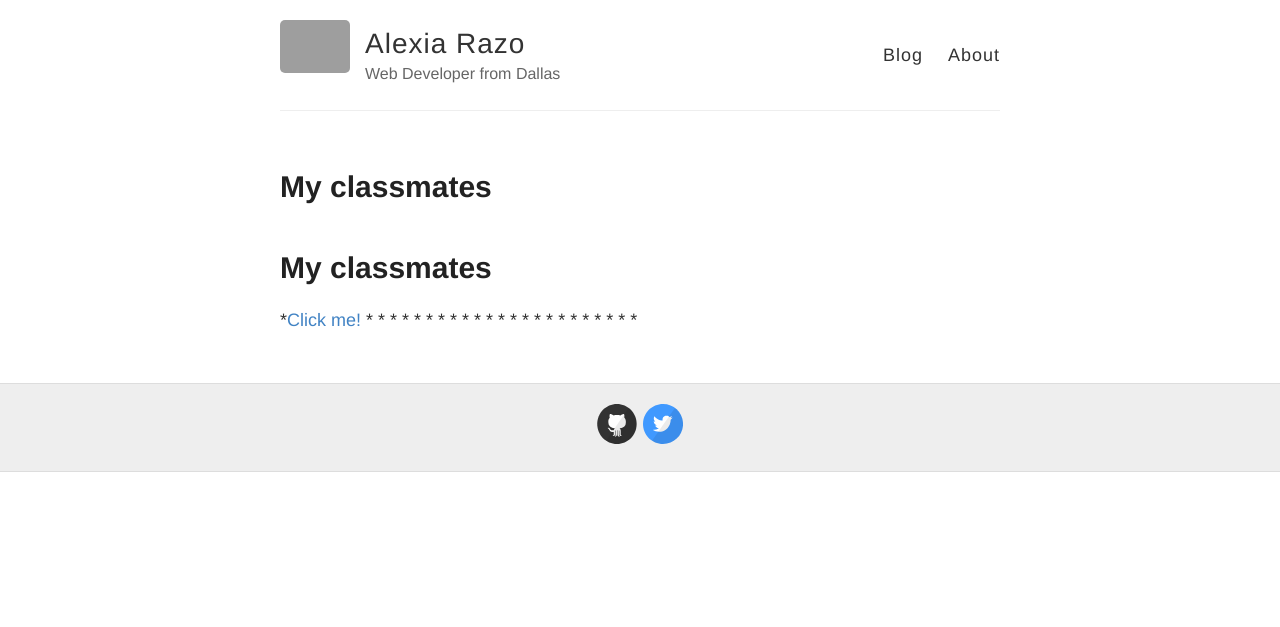
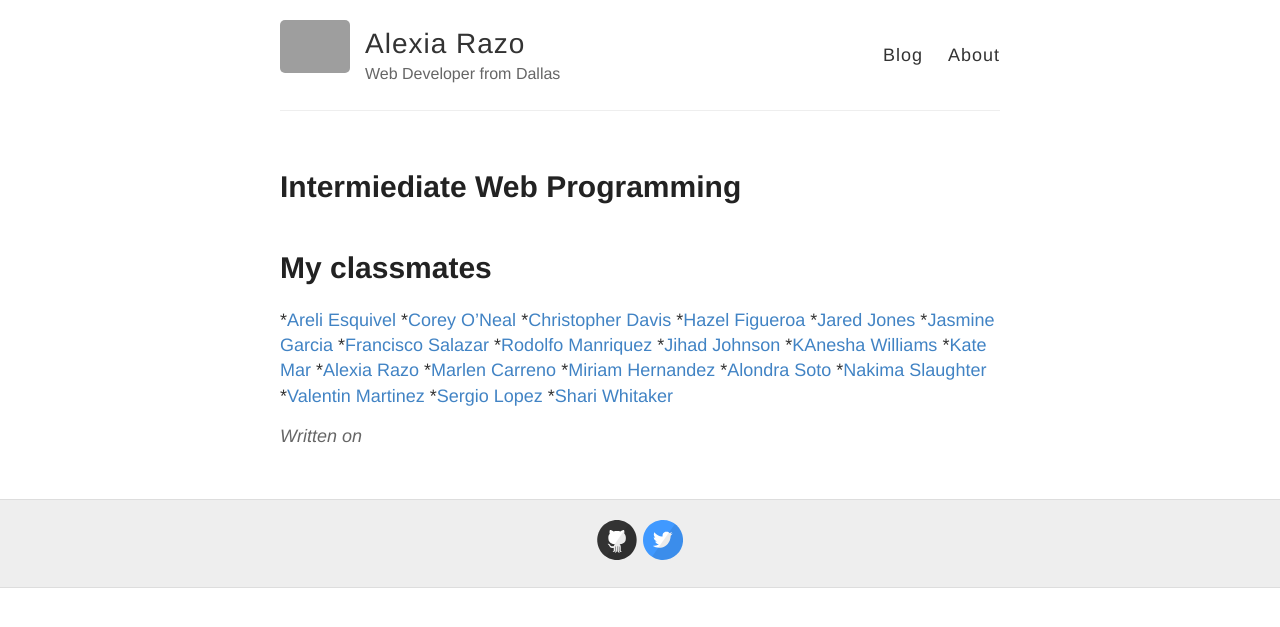
Before and after one commit to alexia2402/alexia2402.github.io, a Jekyll site: the page built from directory.md, in a window 1280 px wide. Shown: the top 627 px of the page. Built offline with Jekyll 4.4.1, drawn with Linux system fonts in a browser that asks for light colours; our own code applies the rules of GitHub Pages for plain Markdown files; grey boxes are pictures that could not be loaded.

Commit message:
Update directory.md

```diff
--- a/directory.md
+++ b/directory.md
@@ -1,27 +1,27 @@
+---
+layout: post
+title: Intermiediate Web Programming
+permalink: /directory/
+---
 
 # My classmates
 
-*[Click me!](http://test.com/)
-*
-*
-*
-*
-*
-*
-*
-*
-*
-*
-*
-*
-*
-*
-*
-*
-*
-*
-*
-*
-*
-*
-*
+*[Areli Esquivel](https://getsemani02.github.io)
+*[Corey O'Neal](https://cohunnitshots.github.io)
+*[Christopher Davis](https://3036154.github.io/)
+*[Hazel Figueroa](https://haazelv.github.io)
+*[Jared Jones](https://jared0425.github.io)
+*[Jasmine Garcia](https://jazm1ne.github.io)
+*[Francisco Salazar](https://francisco214.github.io/)
+*[Rodolfo Manriquez](https://rodolfo02002.github.io/)
+*[Jihad Johnson](https://jihadj.github.io)
+*[KAnesha Williams](https://kanesha00.github.io/)
+*[Kate Mar](https://katemar19.github.io/)
+*[Alexia Razo](https://alexia2402.github.io/)
+*[Marlen Carreno](https://marlencarreno.github.io/)
+*[Miriam Hernandez](https://miriamlaguera.github.io/)
+*[Alondra Soto](https://ookawaiitostoo.github.io/)
+*[Nakima Slaughter](https://nuunuu0.github.io/)
+*[Valentin Martinez](https://valentin430.github.io/)
+*[Sergio Lopez](https://azaidensuniverses.github.io/)
+*[Shari Whitaker](https://shariwhitaker.github.io/)
```
